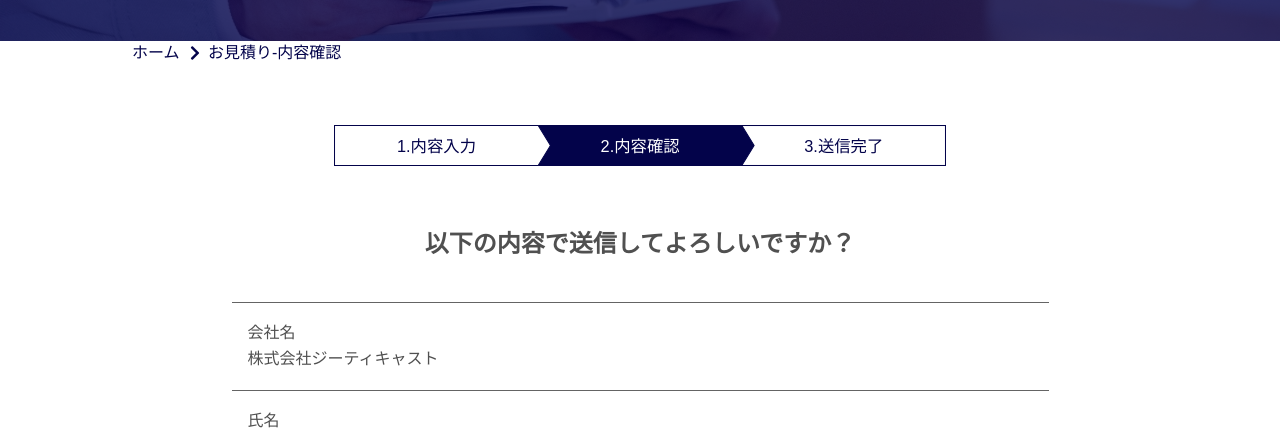
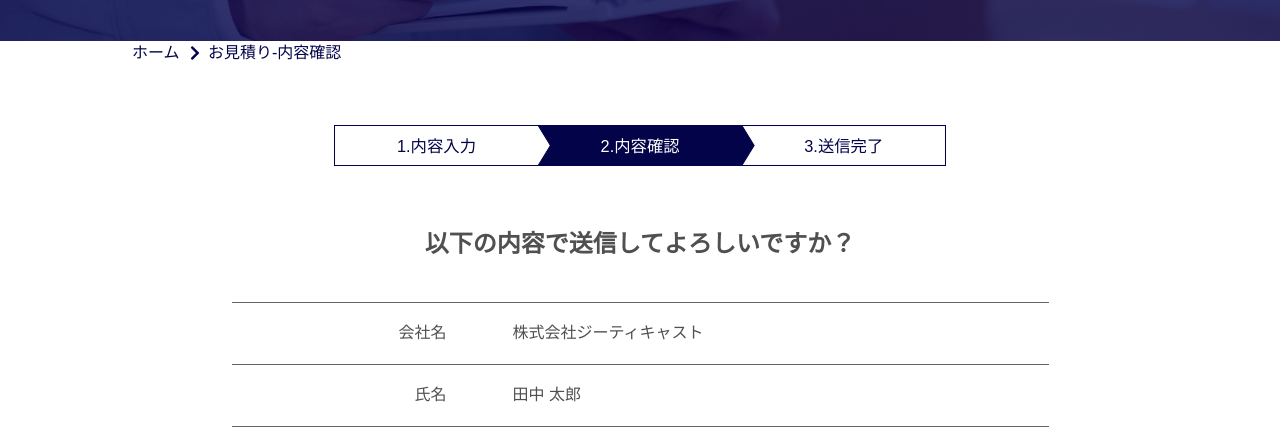
Before and after one commit to aitechcamp-dev/gt-cast, a plain HTML site: page estimate_confirm.html in a window 1280 px wide. Shown: the part 334-770 px from the top of the page. Drawn offline with Linux system fonts and the light colour scheme; files whose address does not match are found by name.

Commit message:
お見積り内容確認レイアウト-完成

```diff
--- a/styles/estimate/_768up.scss
+++ b/styles/estimate/_768up.scss
@@ -6,3 +6,15 @@
   box-sizing: border-box;
   margin: 0 auto;
 }
+.form-confirm{
+  display: flex;
+}
+.form-confirm__title{
+  width: 199px;
+  text-align: right;
+  flex-shrink: 0;
+}
+.form-confirm__content{
+  margin-top: 0;
+  margin-left: 66px;
+}
```
Also changed, not shown: styles/style.css, 1 other file.
